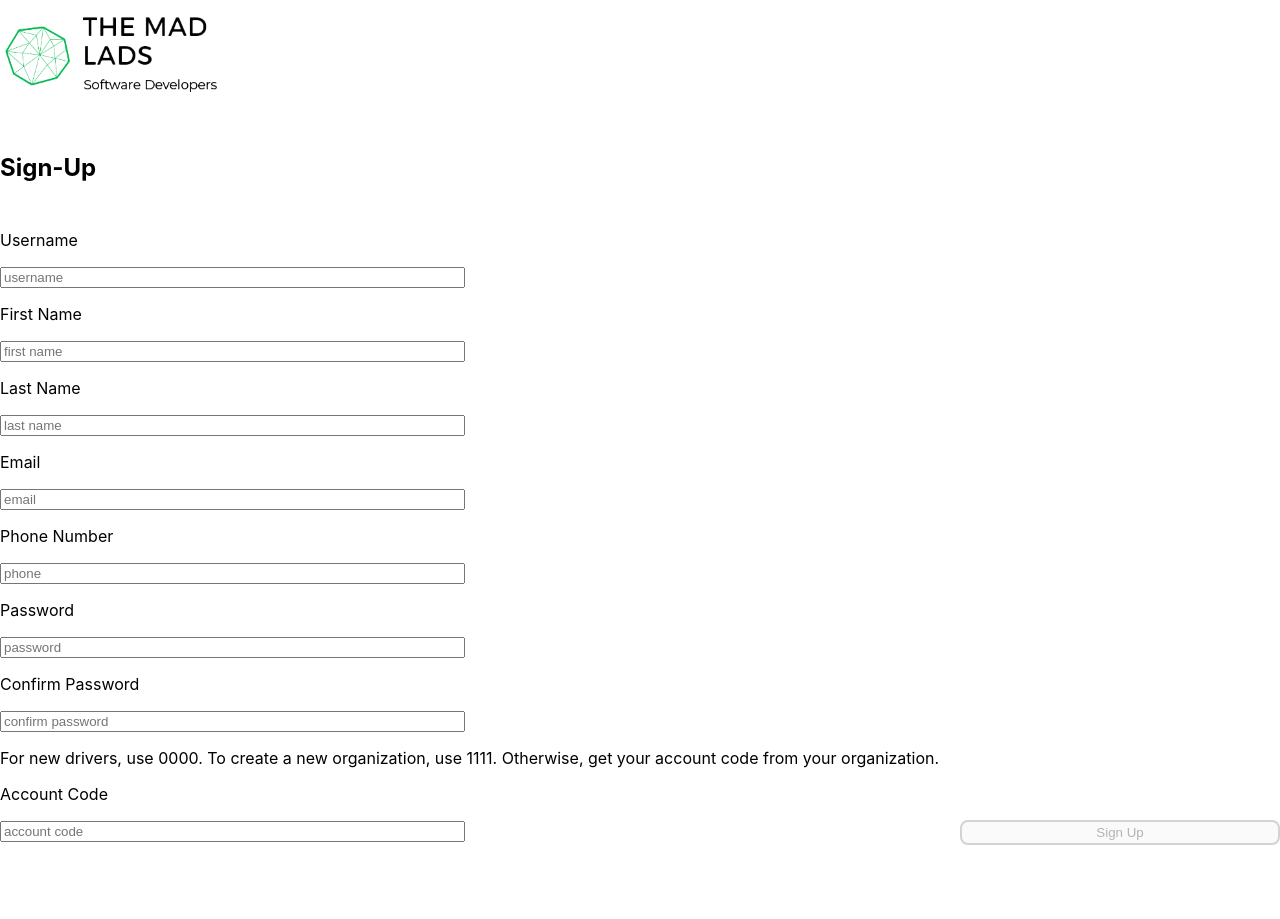
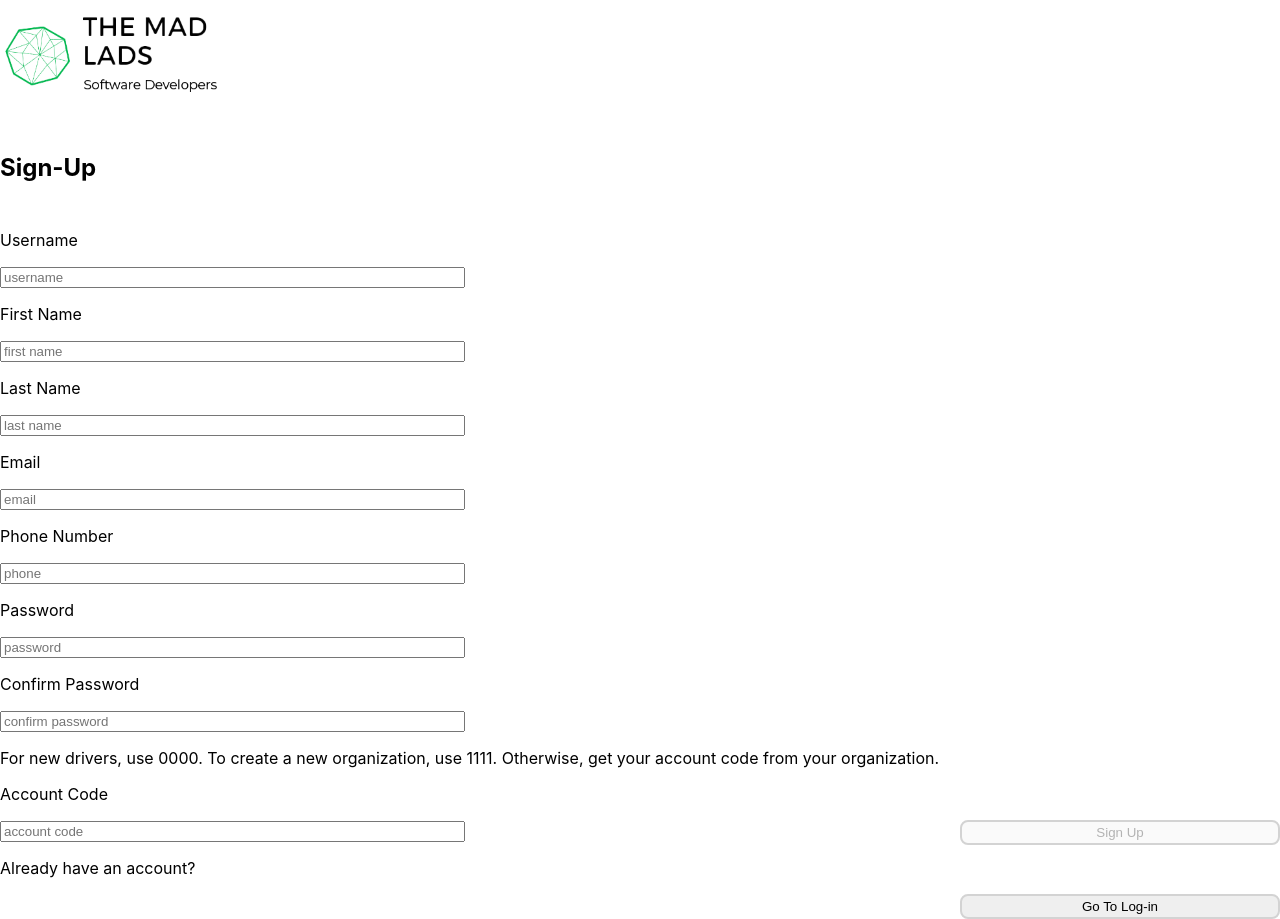
Before and after one commit to ecanouse/truckDriverIncentiveProgram, a React (Create React App) app in the folder Javascript-Code/react-client/: page /signup in a window 1280 px wide. Before the commit the page ends 845 px from the top, so only its background shows below. Built offline with nearby package versions, Linux system fonts and the light colour scheme.

Commit message:
Signup page now has button to redirect to login

```diff
--- a/Javascript-Code/react-client/src/pages/Signup.js
+++ b/Javascript-Code/react-client/src/pages/Signup.js
@@ -215,6 +215,14 @@ class Signup extends Component{
           { this.state.redirect && (this.state.userType === 3) ? (<Navigate to="/NewOrganization"/>) : null }
         </form>
         </div>
+
+
+        <p>Already have an account?</p>
+        <form action="/login" class="inline">
+          <button type="submit" className='LoginButton'>Go To Log-in</button>
+        </form>
+
+
       </div>
       </body>
 
```
